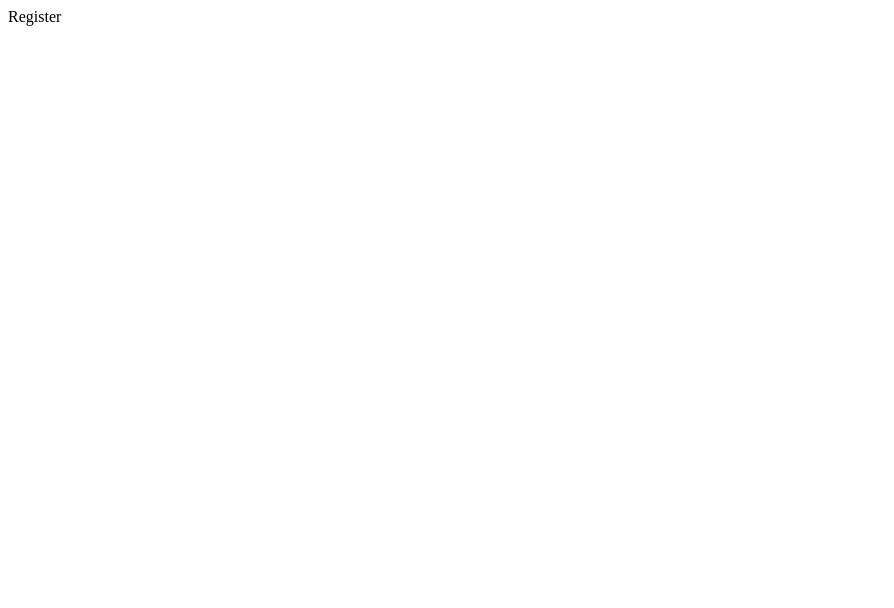
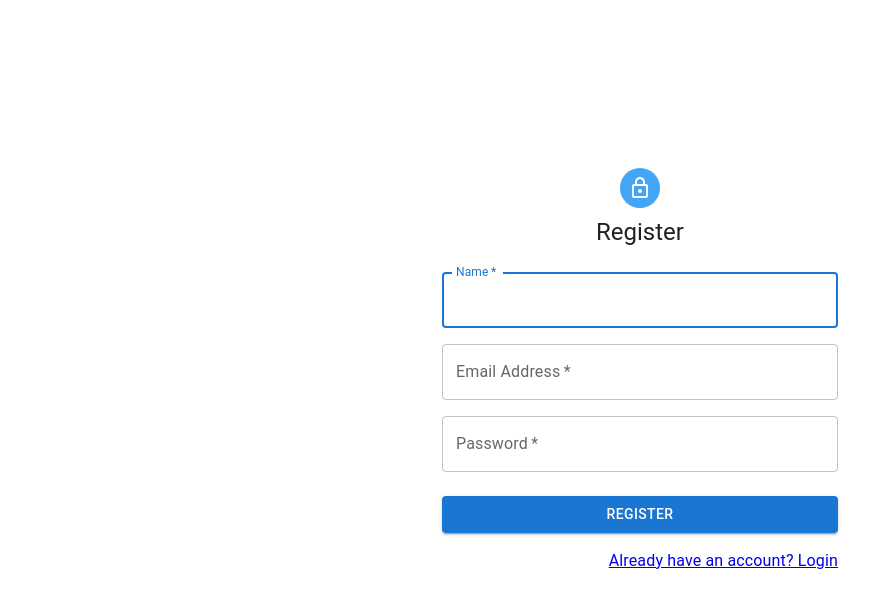
Before and after one commit to YaidelAbreu/notes-app, a React (Create React App) app in the folder frontend/: page /register in a window 1280 px wide. Shown: the top 608 px of the page, without its empty margins (0-894 px from the left). Built offline with nearby package versions, Linux system fonts and the light colour scheme.

Commit message:
Add mockup to register page

```diff
--- a/frontend/src/pages/Register.tsx
+++ b/frontend/src/pages/Register.tsx
@@ -1,7 +1,98 @@
+import {
+  Avatar,
+  Box,
+  Button,
+  Container,
+  CssBaseline,
+  Grid,
+  TextField,
+  Typography
+} from "@mui/material";
+import { LockOutlined } from "@mui/icons-material";
+import { useState } from "react";
+import { Link } from "react-router-dom";
 import React from "react";
 
 const Register = () => {
-  return <div>Register</div>;
+  const [name, setName] = useState("");
+  const [email, setEmail] = useState("");
+  const [password, setPassword] = useState("");
+
+  const handleRegister = async () => {};
+
+  return (
+    <>
+      <Container maxWidth="xs">
+        <CssBaseline />
+        <Box
+          sx={{
+            mt: 20,
+            display: "flex",
+            flexDirection: "column",
+            alignItems: "center"
+          }}
+        >
+          <Avatar sx={{ m: 1, bgcolor: "primary.light" }}>
+            <LockOutlined />
+          </Avatar>
+          <Typography variant="h5">Register</Typography>
+          <Box sx={{ mt: 3 }}>
+            <Grid container spacing={2}>
+              <Grid item xs={12}>
+                <TextField
+                  name="name"
+                  required
+                  fullWidth
+                  id="name"
+                  label="Name"
+                  autoFocus
+                  value={name}
+                  onChange={(e) => setName(e.target.value)}
+                />
+              </Grid>
+
+              <Grid item xs={12}>
+                <TextField
+                  required
+                  fullWidth
+                  id="email"
+                  label="Email Address"
+                  name="email"
+                  value={email}
+                  onChange={(e) => setEmail(e.target.value)}
+                />
+              </Grid>
+              <Grid item xs={12}>
+                <TextField
+                  required
+                  fullWidth
+                  name="password"
+                  label="Password"
+                  type="password"
+                  id="password"
+                  value={password}
+                  onChange={(e) => setPassword(e.target.value)}
+                />
+              </Grid>
+            </Grid>
+            <Button
+              fullWidth
+              variant="contained"
+              sx={{ mt: 3, mb: 2 }}
+              onClick={handleRegister}
+            >
+              Register
+            </Button>
+            <Grid container justifyContent="flex-end">
+              <Grid item>
+                <Link to="/login">Already have an account? Login</Link>
+              </Grid>
+            </Grid>
+          </Box>
+        </Box>
+      </Container>
+    </>
+  );
 };
 
 export default Register;
```
